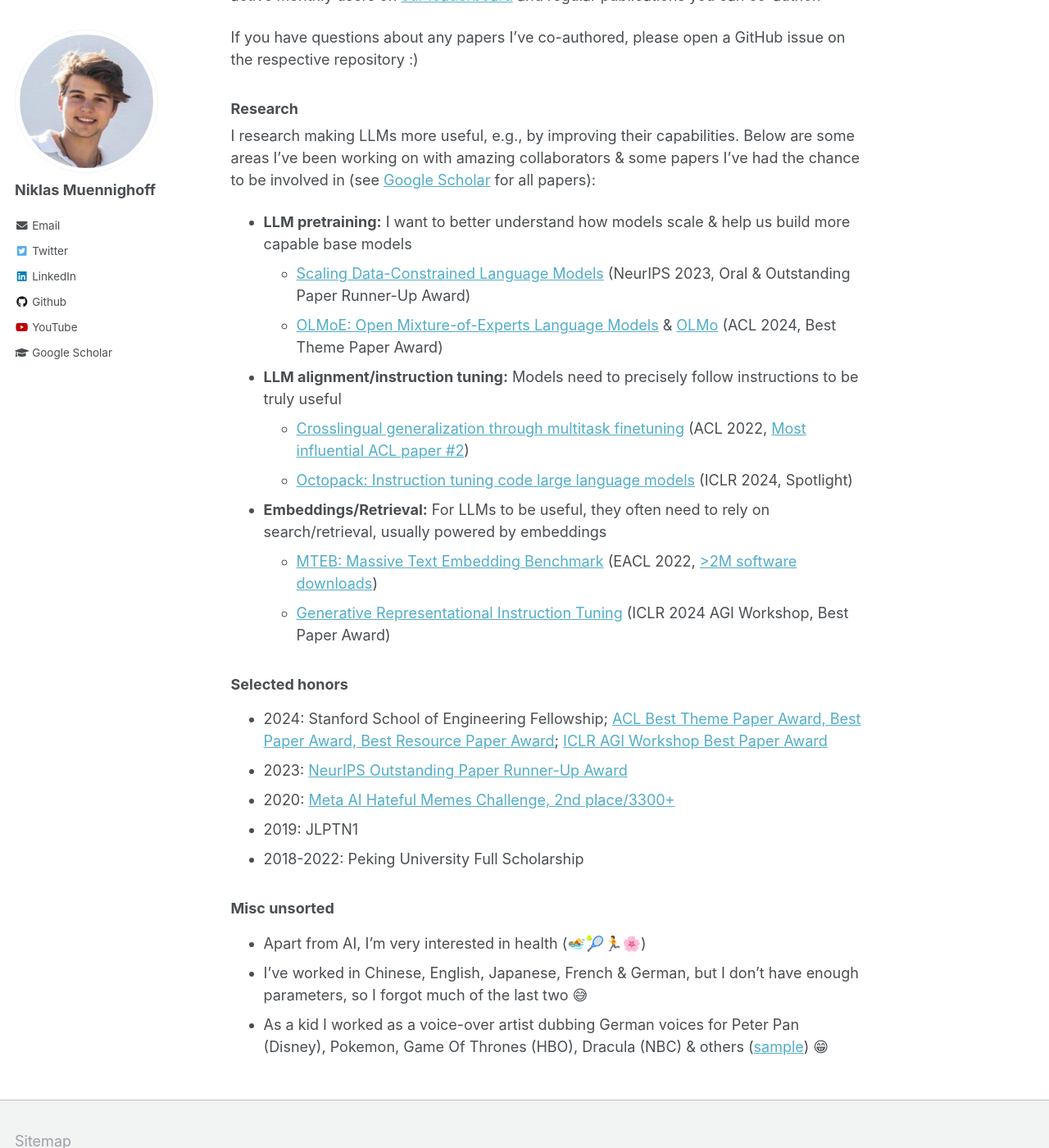
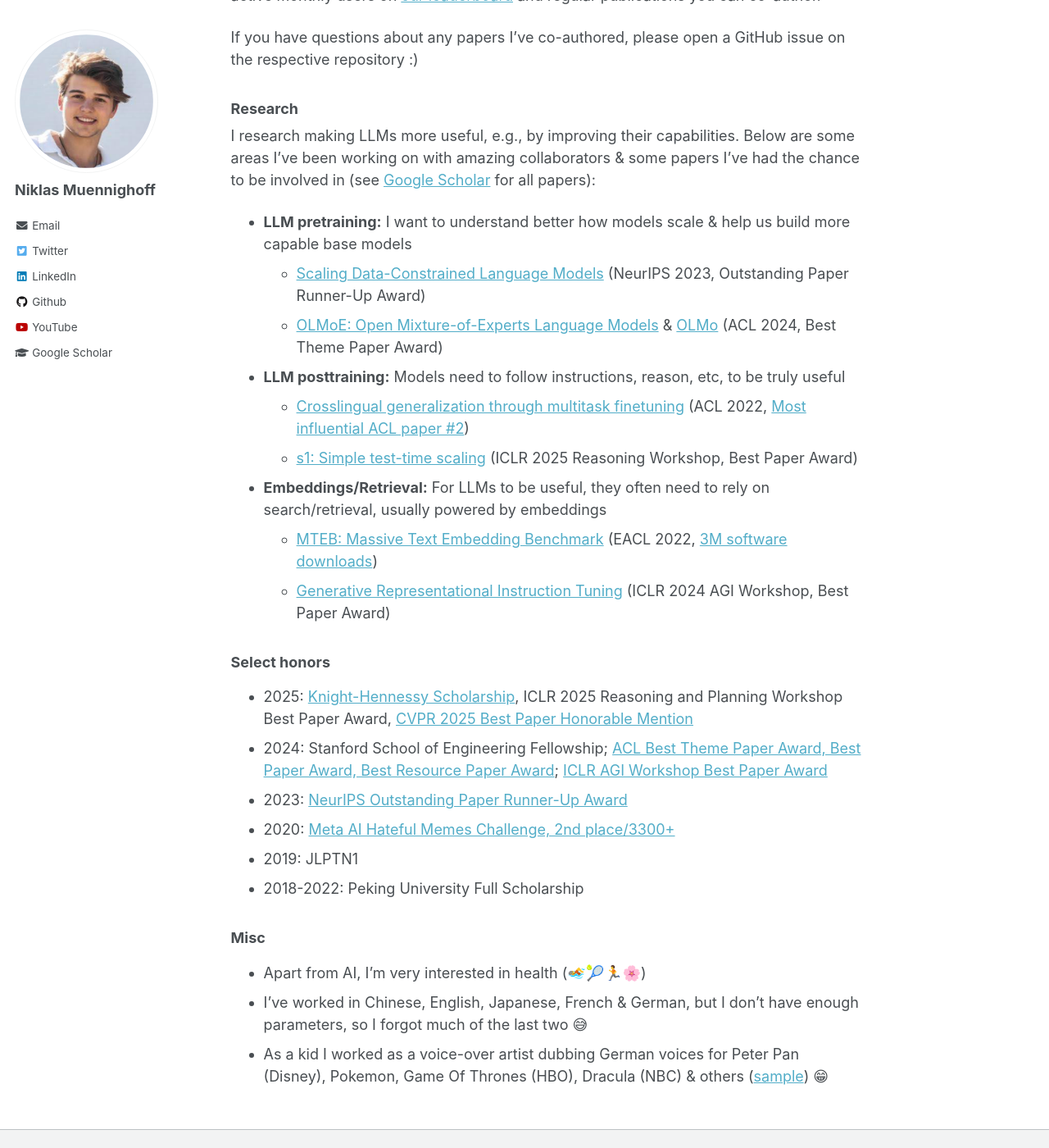
Before and after one commit to Muennighoff/Muennighoff.github.io, a Jekyll site: the page built from _pages/about.md, in a window 1280 px wide and 1400 px high, scrolled down 282 px. Shown: the whole window at 82% size. Built offline with Jekyll 4.4.1, drawn with Linux system fonts in a browser that asks for light colours.

Commit message:
Update about.md

```diff
--- a/_pages/about.md
+++ b/_pages/about.md
@@ -18,25 +18,26 @@ If you have questions about any papers I've co-authored, please open a GitHub is
 ### Research
 
 I research making LLMs more useful, e.g., by improving their capabilities. Below are some areas I've been working on with amazing collaborators & some papers I've had the chance to be involved in (see [Google Scholar](https://scholar.google.com/citations?user=Me0IoRMAAAAJ&hl=en) for all papers):
-- **LLM pretraining:** I want to better understand how models scale & help us build more capable base models
-  - [Scaling Data-Constrained Language Models](https://arxiv.org/abs/2305.16264) (NeurIPS 2023, Oral & Outstanding Paper Runner-Up Award)
+- **LLM pretraining:** I want to understand better how models scale & help us build more capable base models
+  - [Scaling Data-Constrained Language Models](https://arxiv.org/abs/2305.16264) (NeurIPS 2023, Outstanding Paper Runner-Up Award)
   - [OLMoE: Open Mixture-of-Experts Language Models](https://arxiv.org/abs/2409.02060) & [OLMo](https://arxiv.org/abs/2402.00838) (ACL 2024, Best Theme Paper Award)
-- **LLM alignment/instruction tuning:** Models need to precisely follow instructions to be truly useful
+- **LLM posttraining:** Models need to follow instructions, reason, etc, to be truly useful
   - [Crosslingual generalization through multitask finetuning](https://arxiv.org/abs/2211.01786) (ACL 2022, [Most influential ACL paper #2](https://www.paperdigest.org/2024/05/most-influential-acl-papers-2024-05/))
-  - [Octopack: Instruction tuning code large language models](https://arxiv.org/abs/2308.07124) (ICLR 2024, Spotlight)
+  - [s1: Simple test-time scaling](https://arxiv.org/abs/2501.19393) (ICLR 2025 Reasoning Workshop, Best Paper Award)
 - **Embeddings/Retrieval:** For LLMs to be useful, they often need to rely on search/retrieval, usually powered by embeddings
-  - [MTEB: Massive Text Embedding Benchmark](https://arxiv.org/abs/2210.07316) (EACL 2022, [>2M software downloads](https://www.pepy.tech/projects/mteb?versions=*))
+  - [MTEB: Massive Text Embedding Benchmark](https://arxiv.org/abs/2210.07316) (EACL 2022, [3M software downloads](https://www.pepy.tech/projects/mteb?versions=*))
   - [Generative Representational Instruction Tuning](https://arxiv.org/abs/2402.09906) (ICLR 2024 AGI Workshop, Best Paper Award)
 
-### Selected honors
+### Select honors
 
+- 2025: [Knight-Hennessy Scholarship](https://knight-hennessy.stanford.edu/people/niklas-muennighoff), ICLR 2025 Reasoning and Planning Workshop Best Paper Award, [CVPR 2025 Best Paper Honorable Mention](https://cvpr.thecvf.com/Conferences/2025/News/Awards_Press)
 - 2024: Stanford School of Engineering Fellowship; [ACL Best Theme Paper Award, Best Paper Award, Best Resource Paper Award](https://2024.aclweb.org/program/best_papers/); [ICLR AGI Workshop Best Paper Award](https://agiworkshop.github.io/2024/schedule/)
 - 2023: [NeurIPS Outstanding Paper Runner-Up Award](https://blog.neurips.cc/2023/12/11/announcing-the-neurips-2023-paper-awards/)
 - 2020: [Meta AI Hateful Memes Challenge, 2nd place/3300+](https://ai.meta.com/blog/hateful-memes-challenge-winners/)
 - 2019: JLPTN1
 - 2018-2022: Peking University Full Scholarship
 
-### Misc unsorted
+### Misc
 
 - Apart from AI, I'm very interested in health (🏊🎾🏃🌸)
 - I've worked in Chinese, English, Japanese, French & German, but I don't have enough parameters, so I forgot much of the last two 😅
```
